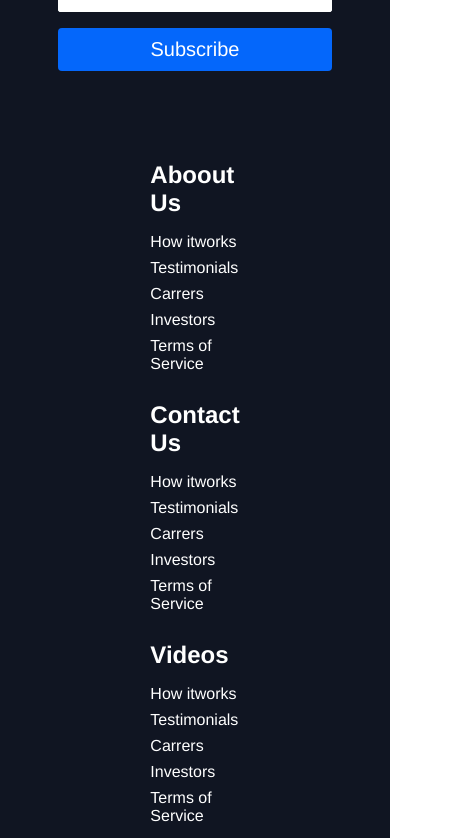
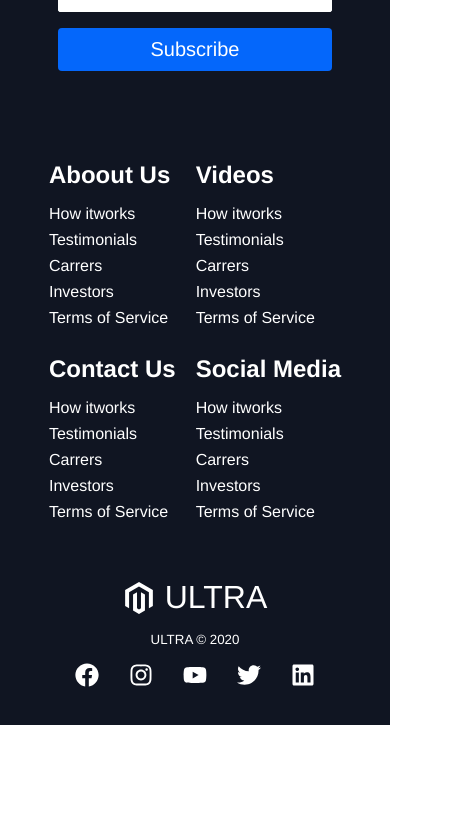
Before and after one commit to tbatista86/website-react-responsive, a React (Create React App) app: page / in a window 390 px wide. Shown: the part 4886-5724 px from the top of the page, 466 px wide, since content can reach past the window. After the commit the page ends 5611 px from the top, so only its background shows below. Built offline with nearby package versions, Linux system fonts and the light colour scheme.

Commit message:
add responsive footer elements

```diff
--- a/src/components/Footer/FooterElements.js
+++ b/src/components/Footer/FooterElements.js
@@ -23,7 +23,7 @@ export const FooterSubscription = styled.section`
 `;
 
 export const FooterSubHeading = styled.p`
-  font-family: 'Trebuchet MS', 'Lucida Sans Unicode', 'Lucida Grande', 'Lucida Sans', Arial, Helvetica, sans-serif;
+  font-family: 'Trebuchet MS', 'Lucida Sans Unicode', 'Lucida Grande', 'Lucida Sans', Arial, sans-serif;
   margin-bottom: 24px;
   font-size: 24px;
 `;
@@ -65,7 +65,7 @@ export const FormInput = styled.input`
 
 export const FooterLinksContainer = styled.div`
   width: 100%;
-  max-width: 100px;
+  max-width: 1000px;
   display: flex;
   justify-content: center;
 
@@ -126,6 +126,10 @@ export const SocialMediaWrap = styled.div`
   width: 90%;
   max-width: 1000px;
   margin: 40px auto 0 auto;
+
+  @media screen and (max-width: 820px) {
+    flex-direction: column;
+  }
 `;
 
 export const SocialLogo = styled(Link)`
@@ -152,7 +156,7 @@ export const SocialIcons = styled.div`
   display: flex;
   justify-content: space-between;
   align-items: center;
-  width: 24px;
+  width: 240px;
 `;
 
 export const SocialIconLink = styled.a`
--- a/src/components/Footer/index.js
+++ b/src/components/Footer/index.js
@@ -15,6 +15,7 @@ const Footer = () => {
         </Form>
       </FooterSubscription>
       <FooterLinksContainer>
+
         <FooterLinksWrapper>
           <FooterLinkItems>
             <FooterLinkTitle>Aboout Us</FooterLinkTitle>
@@ -24,7 +25,6 @@ const Footer = () => {
             <FooterLink to="/">Investors</FooterLink>
             <FooterLink to="/">Terms of Service</FooterLink>
           </FooterLinkItems>
-
           <FooterLinkItems>
             <FooterLinkTitle>Contact Us</FooterLinkTitle>
             <FooterLink to="/sign-up">How itworks</FooterLink>
@@ -33,7 +33,9 @@ const Footer = () => {
             <FooterLink to="/">Investors</FooterLink>
             <FooterLink to="/">Terms of Service</FooterLink>
           </FooterLinkItems>
+        </FooterLinksWrapper>
 
+        <FooterLinksWrapper>
           <FooterLinkItems>
             <FooterLinkTitle>Videos</FooterLinkTitle>
             <FooterLink to="/sign-up">How itworks</FooterLink>
@@ -42,7 +44,6 @@ const Footer = () => {
             <FooterLink to="/">Investors</FooterLink>
             <FooterLink to="/">Terms of Service</FooterLink>
           </FooterLinkItems>
-
           <FooterLinkItems>
             <FooterLinkTitle>Social Media</FooterLinkTitle>
             <FooterLink to="/sign-up">How itworks</FooterLink>
@@ -52,6 +53,7 @@ const Footer = () => {
             <FooterLink to="/">Terms of Service</FooterLink>
           </FooterLinkItems>
         </FooterLinksWrapper>
+
       </FooterLinksContainer>
       <SocialMedia>
         <SocialMediaWrap>
```
Also changed, not shown: 1 other file (tests, documents, lock files or other folders).
